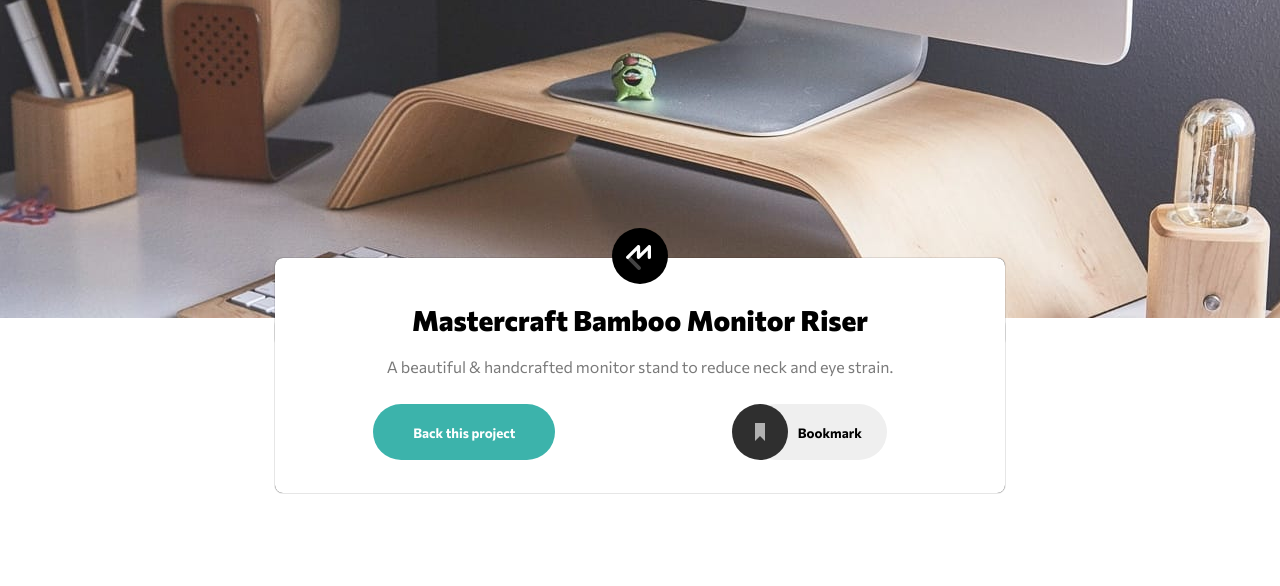
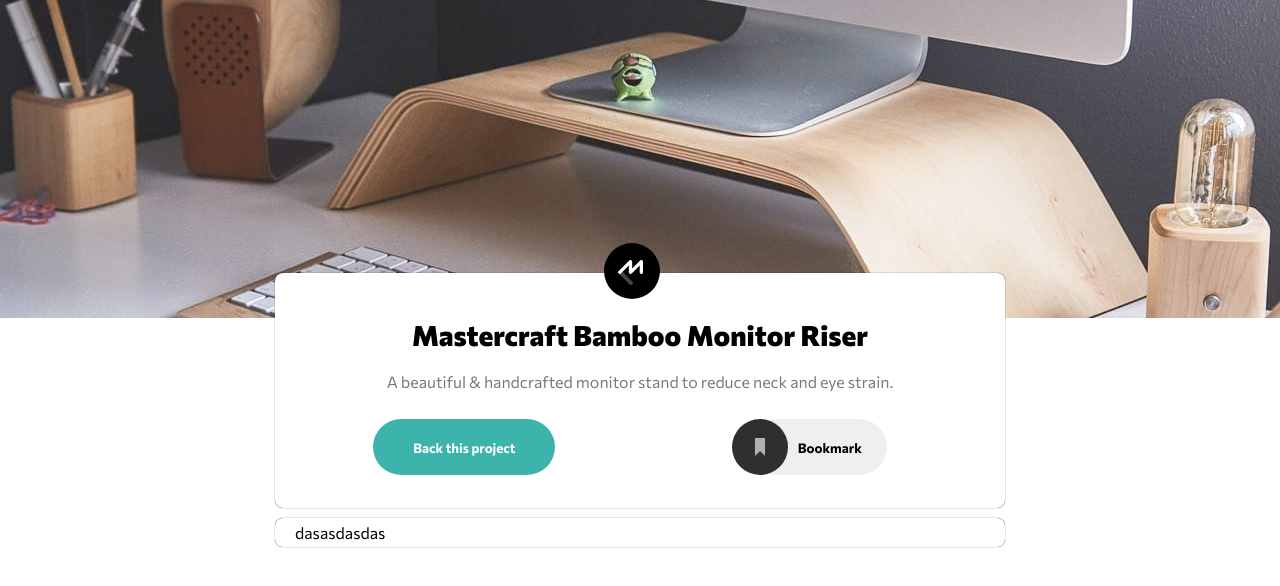
Before and after one commit to urosmilkovic/Zadatak6, a website: page index.html in a window 1280 px wide. Shown: the part 82-668 px from the top of the page. Drawn offline with Linux system fonts and the light colour scheme; files that its build step writes are made by us from their sources.

Commit message:
little fix

```diff
--- a/index.html
+++ b/index.html
@@ -45,6 +45,7 @@
       </div>
       <div class="cf-content">
         <div class="cf-head-part">
+          <div class="cf-head-part-logo"></div>
           <div class="cf-head-part-text">
             Mastercraft Bamboo Monitor Riser
             <span
@@ -71,7 +72,6 @@
           </div>
         </div>
         <div class="cf-money-part">dasasdasdas</div>
-        <div class="cf-head-part-logo"></div>
       </div>
     </div>
     <!--  Back this project
--- a/scss/project/_home.scss
+++ b/scss/project/_home.scss
@@ -34,11 +34,9 @@
   }
 
   .cf-content {
-    display: flex;
     justify-content: center;
     margin: 0 auto;
     max-width: 730px;
-    position: relative;
   }
 
   .cf-head-part {
@@ -48,9 +46,9 @@
     background-color: $white;
     border-radius: 8px;
     box-shadow: 0px 0px 1px 0px;
-    position: absolute;
-    top: -60px;
     flex-direction: column;
+    margin: -45px auto 10px;
+    position: relative;
   }
 
   .cf-head-part-logo {
@@ -58,7 +56,8 @@
     height: 56px;
     width: 56px;
     position: absolute;
-    top: -90px;
+    top: -30px;
+    left: 45%;
   }
 
   .cf-head-part-text {
```
Also changed, not shown: css/main.css.
